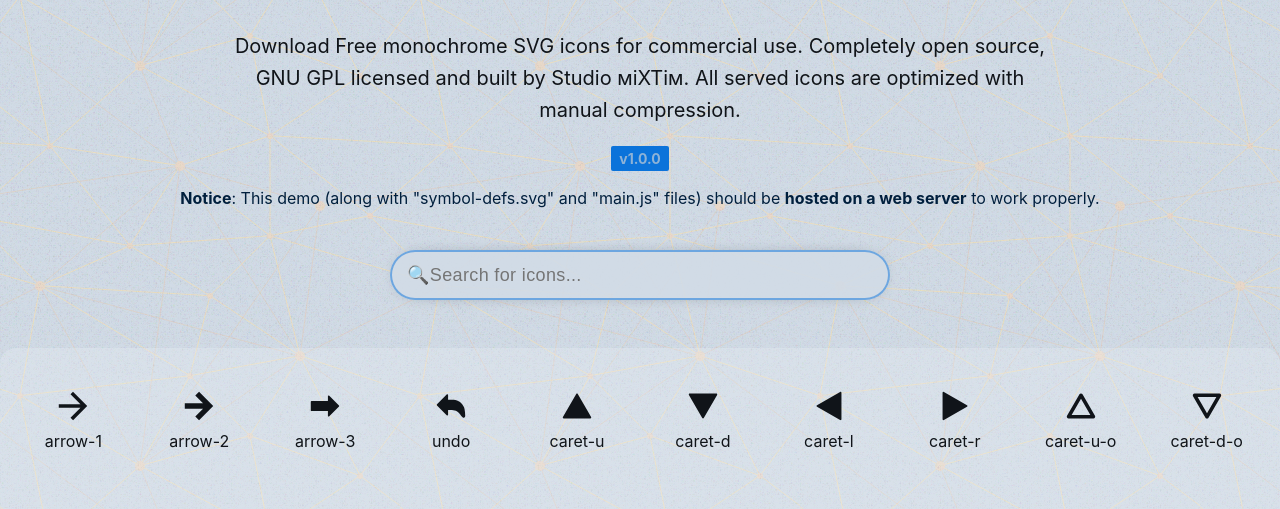
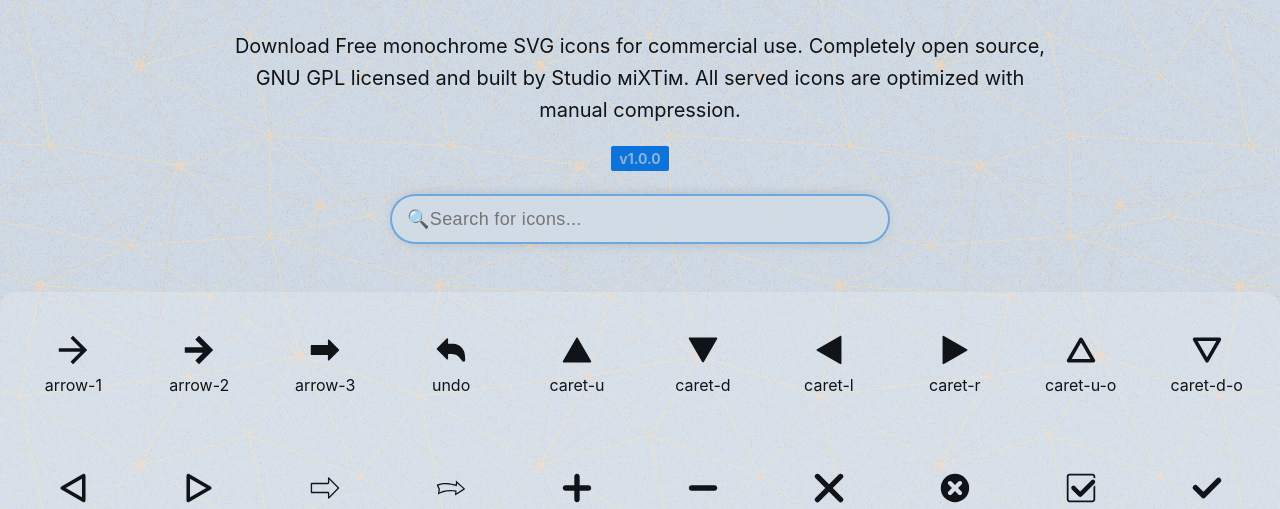
Before and after one commit to miXTim/mixtim.github.io, a plain HTML site: page miXTim-icons/index.html in a window 1280 px wide. Shown: the part 284-793 px from the top of the page. Drawn offline with Linux system fonts and the light colour scheme.

Commit message:
Update index.html

```diff
--- a/miXTim-icons/index.html
+++ b/miXTim-icons/index.html
@@ -48,7 +48,6 @@
         <h2 class="Second">230 Free Custom SVG Icons</h2>
         <p class="lead">Download Free monochrome SVG icons for commercial use. Completely open source, GNU GPL licensed and built by Studio мiXTiм. All served icons are optimized with manual compression.</p>
         <span class="version">v1.0.0</span>
-        <p><strong>Notice</strong>: This demo (along with "symbol-defs.svg" and "main.js" files) should be <b>hosted on a web server</b> to work properly.</p>
       </header>
       <main>
         <form class="search-box">
```
